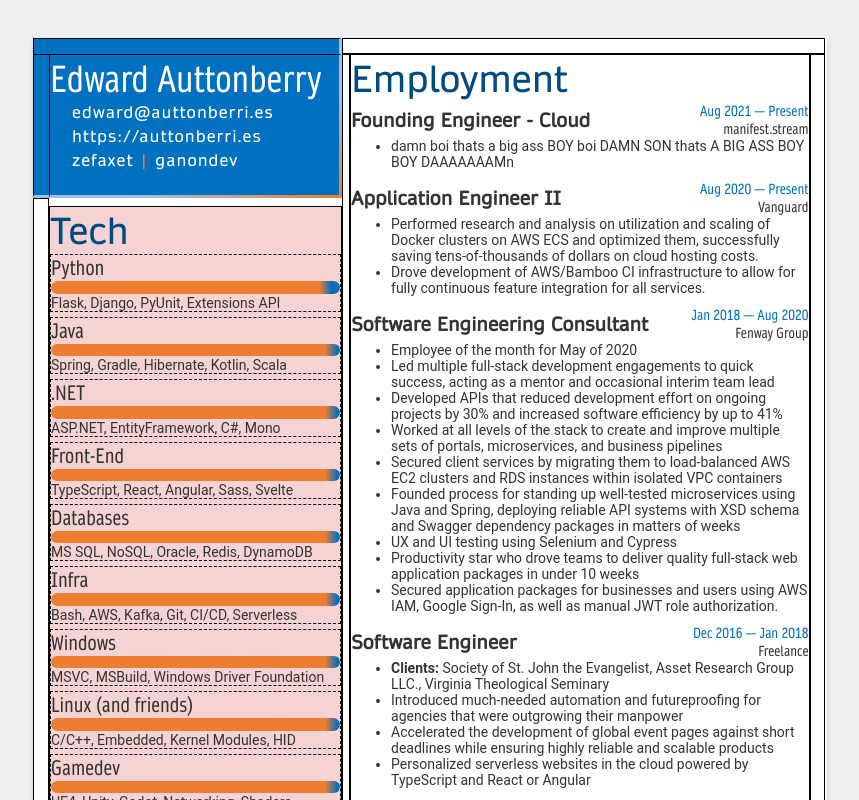
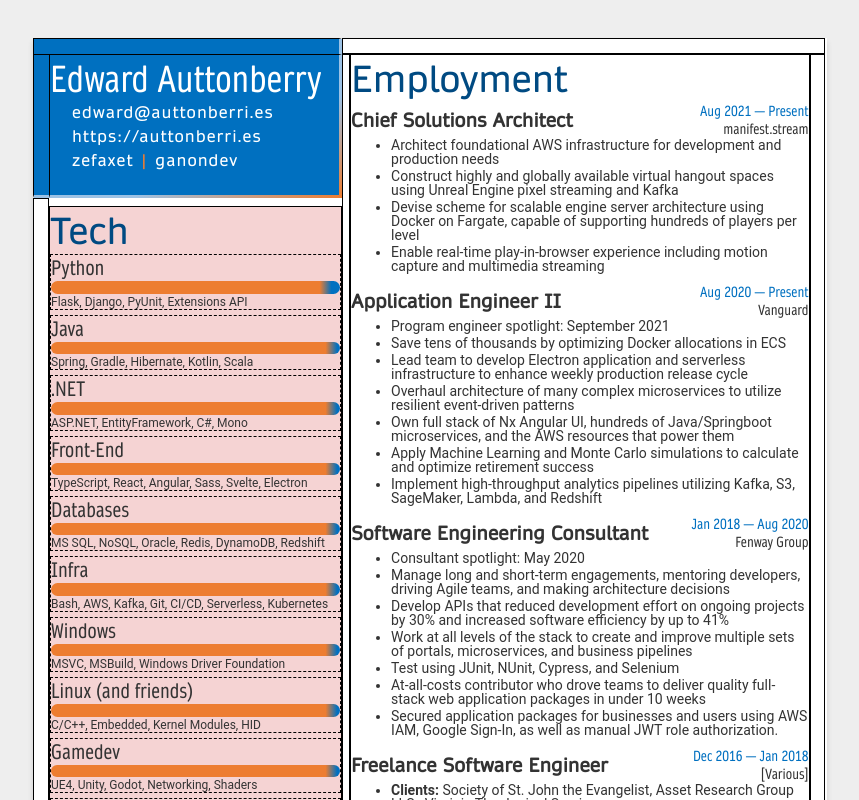
Before and after one commit to ganondev/resume, a Svelte app: page / in a window 1280 px wide. Shown: the top 800 px of the page, without its empty margins (210-1069 px from the left). Built offline with nearby package versions, Linux system fonts and the light colour scheme; some icons are missing.

Commit message:
Resume :)

```diff
--- a/public/builder.css
+++ b/public/builder.css
@@ -15,3 +15,7 @@
 .skill-section {
     border: dashed 1px black;
 }
+
+.bars {
+    row-gap: 5px !important;
+}
--- a/src/Accomplishment.svelte
+++ b/src/Accomplishment.svelte
@@ -1,5 +1,8 @@
 <style lang="scss">
     @import "global.scss";
+    li {
+        margin-bottom: 3px;
+    }
 </style>
 <li class="body-text">
     <slot></slot>
--- a/src/App.svelte
+++ b/src/App.svelte
@@ -28,7 +28,7 @@
     $tech_project_margin: 0;
     $project_height: $page_height - $tech_height - $header_height - $header_tech_margin - $tech_project_margin;
 
-    $employment_height: 97;
+    $employment_height: 100;
     $employment_education_margin: 1;
     $education_height: $page_height - $employment_height - $employment_education_margin;
 
--- a/src/Certifications.svelte
+++ b/src/Certifications.svelte
@@ -1,5 +1,5 @@
 <script>
-    import SectionHeader from "./SectionHeader.svelte";
+    import Separator from "./Separator.svelte";
 </script>
 
 <style lang="scss">
@@ -12,6 +12,7 @@
     }
 </style>
 
+<Separator/>
 <div>
     <h3 class="highlight-text">AWS Certified Solutions Architect - Associate</h3>
     <div class="body-text">Amazon Web Services ● Sep 2020 - Sep 2024 </div>
--- a/src/Employment.svelte
+++ b/src/Employment.svelte
@@ -9,7 +9,7 @@
     div {
       display: flex;
       flex-direction: column;
-      row-gap: 10px;
+      row-gap: 7px;
     }
 
 </style>
@@ -17,12 +17,27 @@
 <SectionHeader>Employment</SectionHeader>
 <div>
     <Gig
-        title="Founding Engineer - Cloud"
+        title="Chief Solutions Architect"
         start="Aug 2021"
         end="Present"
         employer="manifest.stream"
     >
-        <Acc>damn boi thats a big ass BOY boi DAMN SON thats A BIG ASS BOY BOY DAAAAAAAMn</Acc>
+        <Acc>
+            Architect foundational AWS infrastructure for development and
+            production needs
+        </Acc>
+        <Acc>
+            Construct highly and globally available virtual hangout spaces
+            using Unreal Engine pixel streaming and Kafka
+        </Acc>
+        <Acc>
+            Devise scheme for scalable engine server architecture using Docker
+            on Fargate, capable of supporting hundreds of players per level
+        </Acc>
+        <Acc>
+            Enable real-time play-in-browser experience including
+            motion capture and multimedia streaming
+        </Acc>
     </Gig>
     <Gig
         title="Application Engineer II"
@@ -30,13 +45,27 @@
         end="Present"
         employer="Vanguard"
     >
+        <Acc>Program engineer spotlight: September 2021</Acc>
+        <Acc>Save tens of thousands by optimizing Docker allocations in ECS</Acc>
         <Acc>
-            Performed research and analysis on utilization and scaling of Docker clusters on AWS ECS and optimized them,
-            successfully saving tens-of-thousands of dollars on cloud hosting costs.
+            Lead team to develop Electron application and serverless
+            infrastructure to enhance weekly production release cycle
         </Acc>
         <Acc>
-            Drove development of AWS/Bamboo CI infrastructure to allow for
-            fully continuous feature integration for all services.
+            Overhaul architecture of many complex microservices to utilize
+            resilient event-driven patterns
+        </Acc>
+        <Acc>
+            Own full stack of Nx Angular UI, hundreds of Java/Springboot microservices,
+            and the AWS resources that power them
+        </Acc>
+        <Acc>
+            Apply Machine Learning and Monte Carlo simulations to calculate
+            and optimize retirement success
+        </Acc>
+        <Acc>
+            Implement high-throughput analytics pipelines utilizing
+            Kafka, S3, SageMaker, Lambda, and Redshift
         </Acc>
     </Gig>
     <Gig
@@ -45,35 +74,24 @@
         end="Aug 2020"
         employer="Fenway Group"
     >
+        <Acc>Consultant spotlight: May 2020</Acc>
         <Acc>
-            Employee of the month for May of 2020
+            Manage long and short-term engagements, mentoring developers,
+            driving Agile teams, and making architecture decisions
         </Acc>
         <Acc>
-            Led multiple full-stack development engagements to quick
-            success, acting as a mentor and occasional interim team lead
-        </Acc>
-        <Acc>
-            Developed APIs that reduced development effort on ongoing
+            Develop APIs that reduced development effort on ongoing
             projects by 30% and increased software efficiency by up to 41%
         </Acc>
         <Acc>
-            Worked at all levels of the stack to create and improve multiple
+            Work at all levels of the stack to create and improve multiple
             sets of portals, microservices, and business pipelines
         </Acc>
         <Acc>
-            Secured client services by migrating them to load-balanced AWS
-            EC2 clusters and RDS instances within isolated VPC containers
+            Test using JUnit, NUnit, Cypress, and Selenium
         </Acc>
         <Acc>
-            Founded process for standing up well-tested microservices using
-            Java and Spring, deploying reliable API systems with XSD schema
-            and Swagger dependency packages in matters of weeks
-        </Acc>
-        <Acc>
-            UX and UI testing using Selenium and Cypress
-        </Acc>
-        <Acc>
-            Productivity star who drove teams to deliver quality full-stack web
+            At-all-costs contributor who drove teams to deliver quality full-stack web
             application packages in under 10 weeks
         </Acc>
         <Acc>
@@ -82,26 +100,22 @@
         </Acc>
     </Gig>
     <Gig
-        title="Software Engineer"
+        title="Freelance Software Engineer"
         start="Dec 2016"
         end="Jan 2018"
-        employer="Freelance"
+        employer="[Various]"
     >
         <Acc>
             <b>Clients:</b> Society of St. John the Evangelist, Asset Research Group
             LLC., Virginia Theological Seminary
         </Acc>
         <Acc>
-            Introduced much-needed automation and futureproofing for
-            agencies that were outgrowing their manpower
+            Introduce critical automation and future-proofing for
+            agencies outgrowing their manpower
         </Acc>
         <Acc>
             Accelerated the development of global event pages against short
             deadlines while ensuring highly reliable and scalable products
         </Acc>
-        <Acc>
-            Personalized serverless websites in the cloud powered by
-            TypeScript and React or Angular
-        </Acc>
     </Gig>
 </div>
--- a/src/Gig.svelte
+++ b/src/Gig.svelte
@@ -2,7 +2,7 @@
     export let title = "title?";
     export let start = "Mo YYYY";
     export let end = "Present?";
-    export let employer = "employer?";
+    export let employer;
 </script>
 
 <style lang="scss">
--- a/src/Projects.svelte
+++ b/src/Projects.svelte
@@ -1,6 +1,7 @@
 <script lang="ts">
     import SectionHeader from "./SectionHeader.svelte";
-    import Project from "./Project.svelte"
+    import Project from "./Project.svelte";
+    import Separator from "./Separator.svelte";
 </script>
 
 <style lang="scss">
@@ -22,13 +23,13 @@
     link="https://github.com/zefaxet/libant"
     desc="Embedded cellular automata engine in C"
 />
-<div></div>
+<Separator/>
 <Project
     title="network-priveleges"
     link="https://github.com/ganondev/network-priveleges"
     desc="UE4 plugin for role-based authorization"
 />
-<div></div>
+<Separator/>
 <Project
     title="Godot Engine"
     link="https://github.com/godotengine/godot"
--- /dev/null
+++ b/src/Separator.svelte
@@ -0,0 +1,11 @@
+<style lang="scss">
+  @import 'global.scss';
+  div {
+    width: 100%;
+    height: 4px;
+    background: linear-gradient(to right, $background_orange, $background_blue);
+    margin: 7px 0;
+  }
+</style>
+
+<div></div>
--- a/src/SkillBar.svelte
+++ b/src/SkillBar.svelte
@@ -28,7 +28,7 @@
     border-radius: 50px;
   }
   .tools {
-    font-size: 14px;
+    font-size: 12px;
   }
 </style>
 
--- a/src/Tech.svelte
+++ b/src/Tech.svelte
@@ -8,7 +8,7 @@
     .bars {
       display: flex;
       // TODO not supported in iridium on laptop!!! update needed?
-      row-gap: 5px;
+      row-gap: 7px;
       flex-direction: column;
     }
     .claim {
@@ -32,13 +32,13 @@
     <!-- TODO need better java skills these kinda suckzzz -->
     <SkillBar percentage={97} tools={['Spring', 'Gradle', 'Hibernate', 'Kotlin', 'Scala']}>Java</SkillBar>
     <SkillBar percentage={97} tools={['ASP.NET', 'EntityFramework', 'C#', 'Mono']}>.NET</SkillBar>
-    <SkillBar percentage={97} tools={['TypeScript', 'React', 'Angular', 'Sass', 'Svelte']}>Front-End</SkillBar>
-    <SkillBar percentage={97} tools={['MS SQL', 'NoSQL', 'Oracle', 'Redis', 'DynamoDB']}>Databases</SkillBar>
-    <SkillBar percentage={97} tools={['Bash', 'AWS', 'Kafka', 'Git', 'CI/CD', 'Serverless']}>Infra</SkillBar>
+    <SkillBar percentage={97} tools={['TypeScript', 'React', 'Angular', 'Sass', 'Svelte', 'Electron']}>Front-End</SkillBar>
+    <SkillBar percentage={97} tools={['MS SQL', 'NoSQL', 'Oracle', 'Redis', 'DynamoDB', 'Redshift']}>Databases</SkillBar>
+    <SkillBar percentage={97} tools={['Bash', 'AWS', 'Kafka', 'Git', 'CI/CD', 'Serverless', 'Kubernetes']}>Infra</SkillBar>
     <SkillBar percentage={97} tools={['MSVC', 'MSBuild', 'Windows Driver Foundation']}>Windows</SkillBar>
     <SkillBar percentage={97} tools={['C/C++', 'Embedded', 'Kernel Modules', 'HID']}>Linux (and friends)</SkillBar>
     <SkillBar percentage={97} tools={['UE4', 'Unity', 'Godot', 'Networking', 'Shaders']}>Gamedev</SkillBar>
-    <SkillBar percentage={0} tools={['Agile', 'Debugging', 'JWT', 'GraphQL', 'XSL']}>Other</SkillBar>
+    <SkillBar percentage={0} tools={['Agile', 'Debugging', 'JWT', 'GraphQL', 'XSL', 'IAM', 'SSO', 'DevOps']}>Other</SkillBar>
     <!-- TODO for some reason this is clipped in browser but correct in pdf -->
     <div class="claim">This resume built using <a href="https://svelte.dev/">Svelte</a></div>
 </div>
--- a/src/global.scss
+++ b/src/global.scss
@@ -11,4 +11,5 @@ $background_blue_accent: #9cc2e5;
 
 .body-text {
   font-size: 14px;
+  line-height: 14px;
 }
```
